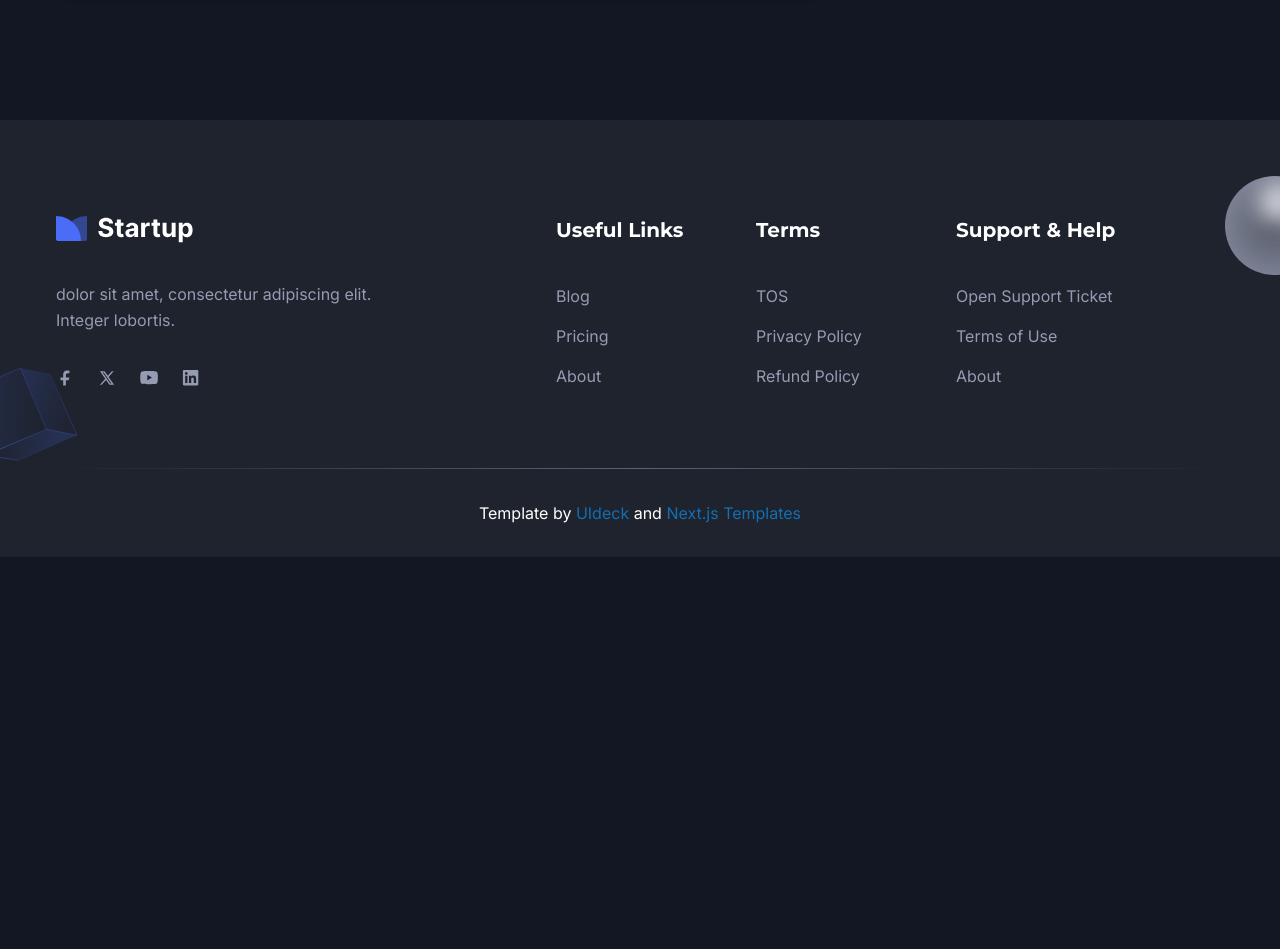
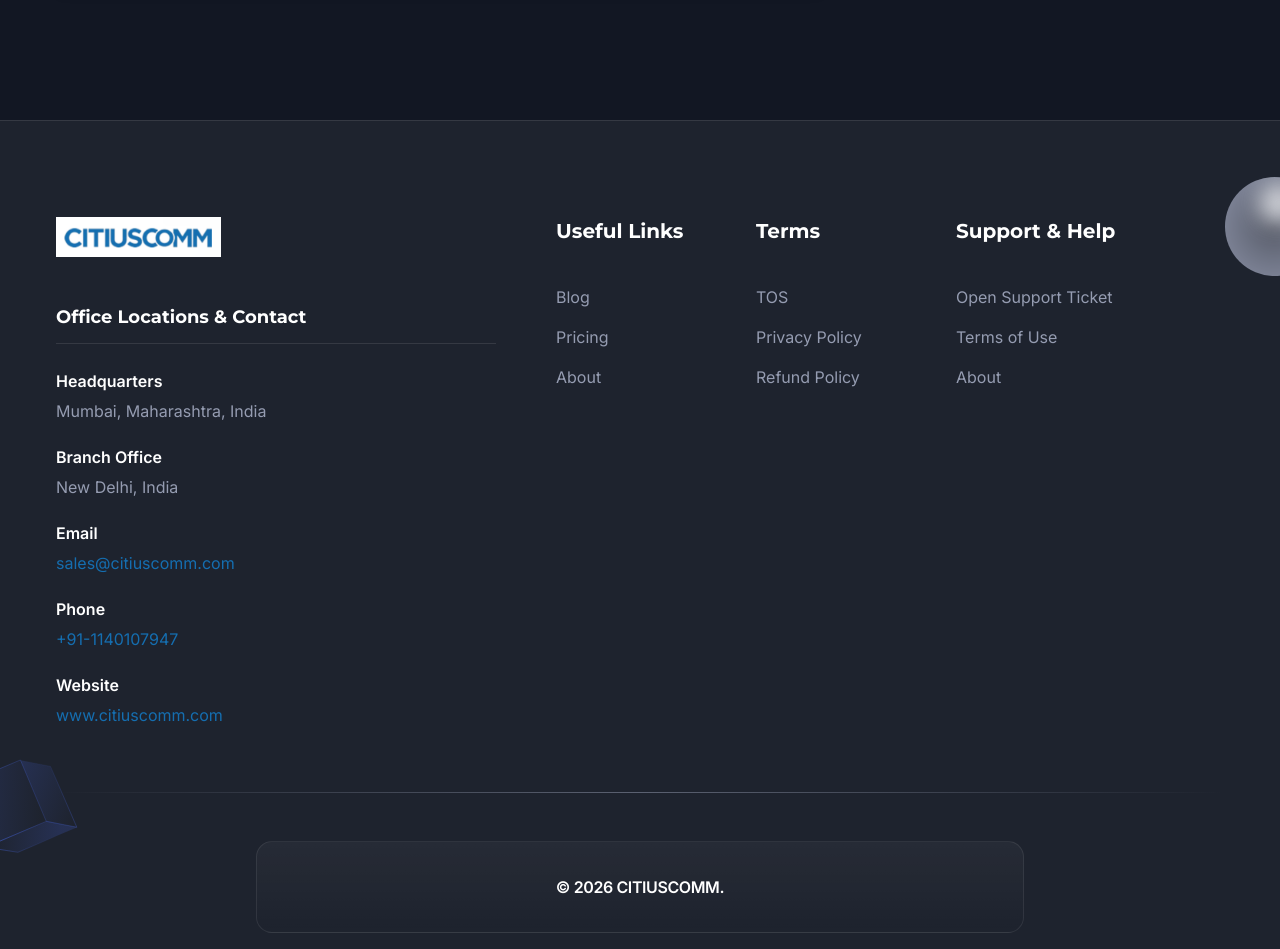
Before and after one commit to akshaye1cc/citiuscomm-website, a Next.js app: page / in a window 1280 px wide. Shown: the part 8100-9049 px from the top of the page. Before the commit the page ends 8657 px from the top, so only its background shows below. Built offline with nearby package versions, Linux system fonts and the light colour scheme.

Commit message:
footer component added

```diff
--- a/src/components/Footer/index.tsx
+++ b/src/components/Footer/index.tsx
@@ -5,107 +5,87 @@
 const Footer = () => {
   return (
     <>
-      <footer className="relative z-10 bg-white pt-16 dark:bg-gray-dark md:pt-20 lg:pt-24">
+      <footer className="relative z-10 border-t border-gray-100/90 bg-white pt-16 dark:border-white/10 dark:bg-gray-dark md:pt-20 lg:pt-24">
         <div className="container">
           <div className="-mx-4 flex flex-wrap">
             <div className="w-full px-4 md:w-1/2 lg:w-4/12 xl:w-5/12">
-              <div className="mb-12 max-w-[360px] lg:mb-16">
-                <Link href="/" className="mb-8 inline-block">
+              <div className="mb-12 max-w-[440px] lg:mb-16">
+                <Link
+                  href="/"
+                  aria-label="Citius Communications — Home"
+                  className="group/logo mb-10 inline-block transition-opacity hover:opacity-95"
+                >
+                  <span className="relative isolate inline-flex ">
                     <Image
-                    src="/images/logo/logo-2.svg"
-                    alt="logo"
-                    className="w-full dark:hidden"
-                    width={140}
-                    height={30}
+                      src="/images/logo/logo2.png"
+                      alt="Citius Communications"
+                      width={400}
+                      height={52}
+                      className="relative z-10 h-8 w-auto max-w-[min(100%,280px)] sm:h-9 md:h-10 md:max-w-[min(100%,360px)]"
                     />
-                  <Image
-                    src="/images/logo/logo.svg"
-                    alt="logo"
-                    className="hidden w-full dark:block"
-                    width={140}
-                    height={30}
-                  />
+                  </span>
                 </Link>
-                <p className="mb-9 text-base leading-relaxed text-body-color dark:text-body-color-dark">
-                   dolor sit amet, consectetur adipiscing elit.
-                  Integer lobortis.
-                </p>
-                <div className="flex items-center">
+
+                <h2 className="mb-6 border-b border-gray-200 pb-3 text-lg font-bold text-black dark:border-white/10 dark:text-white">
+                  Office Locations &amp; Contact
+                </h2>
+                <dl className="space-y-5 text-base leading-relaxed text-body-color dark:text-body-color-dark">
+                  <div>
+                    <dt className="font-semibold text-black dark:text-white">
+                      Headquarters
+                    </dt>
+                    <dd className="mt-1 pl-0">
+                      Mumbai, Maharashtra, India
+                    </dd>
+                  </div>
+                  <div>
+                    <dt className="font-semibold text-black dark:text-white">
+                      Branch Office
+                    </dt>
+                    <dd className="mt-1">New Delhi, India</dd>
+                  </div>
+                  <div>
+                    <dt className="font-semibold text-black dark:text-white">
+                      Email
+                    </dt>
+                    <dd className="mt-1">
                       <a
-                    href="/"
-                    aria-label="social-link"
+                        href="mailto:sales@citiuscomm.com"
+                        className="text-primary underline-offset-4 hover:underline"
+                      >
+                        sales@citiuscomm.com
+                      </a>
+                    </dd>
+                  </div>
+                  <div>
+                    <dt className="font-semibold text-black dark:text-white">
+                      Phone
+                    </dt>
+                    <dd className="mt-1">
+                      <a
+                        href="tel:+911140107947"
+                        className="text-primary underline-offset-4 hover:underline"
+                      >
+                        +91-1140107947
+                      </a>
+                    </dd>
+                  </div>
+                  <div>
+                    <dt className="font-semibold text-black dark:text-white">
+                      Website
+                    </dt>
+                    <dd className="mt-1">
+                      <a
+                        href="https://www.citiuscomm.com"
                         target="_blank"
                         rel="noopener noreferrer"
-                    className="mr-6 text-body-color duration-300 hover:text-primary dark:text-body-color-dark dark:hover:text-primary"
+                        className="text-primary underline-offset-4 hover:underline"
                       >
-                    <svg
-                      width="18"
-                      height="18"
-                      viewBox="0 0 22 22"
-                      fill="none"
-                      xmlns="http://www.w3.org/2000/svg"
-                    >
-                      <path
-                        d="M12.1 10.4939V7.42705C12.1 6.23984 13.085 5.27741 14.3 5.27741H16.5V2.05296L13.5135 1.84452C10.9664 1.66676 8.8 3.63781 8.8 6.13287V10.4939H5.5V13.7183H8.8V20.1667H12.1V13.7183H15.4L16.5 10.4939H12.1Z"
-                        fill="currentColor"
-                      />
-                    </svg>
+                        www.citiuscomm.com
                       </a>
-                  <a
-                    href="/"
-                    aria-label="social-link"
-                    target="_blank"
-                    rel="noopener noreferrer"
-                    className="mr-6 text-body-color duration-300 hover:text-primary dark:text-body-color-dark dark:hover:text-primary"
-                  >
-                    <svg
-                      width="18"
-                      height="18"
-                      viewBox="0 0 22 22"
-                      fill="none"
-                      xmlns="http://www.w3.org/2000/svg"
-                    >
-                      <path
-                        fillRule="evenodd"
-                        clipRule="evenodd"
-                        d="M13.9831 19.25L9.82094 13.3176L4.61058 19.25H2.40625L8.843 11.9233L2.40625 2.75H8.06572L11.9884 8.34127L16.9034 2.75H19.1077L12.9697 9.73737L19.6425 19.25H13.9831ZM16.4378 17.5775H14.9538L5.56249 4.42252H7.04674L10.808 9.6899L11.4584 10.6039L16.4378 17.5775Z"
-                        fill="currentColor"
-                      />
-                    </svg>
-                  </a>
-                  <a
-                    href="/"
-                    aria-label="social-link"
-                    target="_blank"
-                    rel="noopener noreferrer"
-                    className="mr-6 text-body-color duration-300 hover:text-primary dark:text-body-color-dark dark:hover:text-primary"
-                  >
-                    <svg
-                      width="18"
-                      height="14"
-                      viewBox="0 0 18 14"
-                      className="fill-current"
-                    >
-                      <path d="M17.5058 2.07119C17.3068 1.2488 16.7099 0.609173 15.9423 0.395963C14.5778 7.26191e-08 9.0627 0 9.0627 0C9.0627 0 3.54766 7.26191e-08 2.18311 0.395963C1.41555 0.609173 0.818561 1.2488 0.619565 2.07119C0.25 3.56366 0.25 6.60953 0.25 6.60953C0.25 6.60953 0.25 9.68585 0.619565 11.1479C0.818561 11.9703 1.41555 12.6099 2.18311 12.8231C3.54766 13.2191 9.0627 13.2191 9.0627 13.2191C9.0627 13.2191 14.5778 13.2191 15.9423 12.8231C16.7099 12.6099 17.3068 11.9703 17.5058 11.1479C17.8754 9.68585 17.8754 6.60953 17.8754 6.60953C17.8754 6.60953 17.8754 3.56366 17.5058 2.07119ZM7.30016 9.44218V3.77687L11.8771 6.60953L7.30016 9.44218Z" />
-                    </svg>
-                  </a>
-                  <a
-                    href="/"
-                    aria-label="social-link"
-                    target="_blank"
-                    rel="noopener noreferrer"
-                    className="text-body-color duration-300 hover:text-primary dark:text-body-color-dark dark:hover:text-primary"
-                  >
-                    <svg
-                      width="17"
-                      height="16"
-                      viewBox="0 0 17 16"
-                      className="fill-current"
-                    >
-                      <path d="M15.2196 0H1.99991C1.37516 0 0.875366 0.497491 0.875366 1.11936V14.3029C0.875366 14.8999 1.37516 15.4222 1.99991 15.4222H15.1696C15.7943 15.4222 16.2941 14.9247 16.2941 14.3029V1.09448C16.3441 0.497491 15.8443 0 15.2196 0ZM5.44852 13.1089H3.17444V5.7709H5.44852V13.1089ZM4.29899 4.75104C3.54929 4.75104 2.97452 4.15405 2.97452 3.43269C2.97452 2.71133 3.57428 2.11434 4.29899 2.11434C5.02369 2.11434 5.62345 2.71133 5.62345 3.43269C5.62345 4.15405 5.07367 4.75104 4.29899 4.75104ZM14.07 13.1089H11.796V9.55183C11.796 8.7061 11.771 7.58674 10.5964 7.58674C9.39693 7.58674 9.222 8.53198 9.222 9.47721V13.1089H6.94792V5.7709H9.17202V6.79076H9.19701C9.52188 6.19377 10.2466 5.59678 11.3711 5.59678C13.6952 5.59678 14.12 7.08925 14.12 9.12897V13.1089H14.07Z" />
-                    </svg>
-                  </a>
+                    </dd>
                   </div>
+                </dl>
               </div>
             </div>
 
@@ -213,27 +193,14 @@
           </div>
 
           <div className="h-px w-full bg-linear-to-r from-transparent via-[#D2D8E183] to-transparent dark:via-[#959CB183]"></div>
-          <div className="py-8">
-            <p className="text-center text-base text-body-color dark:text-white">
-              Template by{" "}
-              <a
-                href="http://uideck.com"
-                target="_blank"
-                rel="noopener noreferrer"
-                className="hover:text-primary"
-              >
-                UIdeck
-              </a>{" "}
-              and{" "}
-              <a
-                href="https://nextjstemplates.com"
-                target="_blank"
-                rel="noopener noreferrer"
-                className="hover:text-primary"
-              >
-                Next.js Templates
-              </a>
+          <div className="pb-2 pt-10 md:pb-4 md:pt-12">
+            <div className="mx-auto max-w-3xl rounded-2xl border border-black/[0.06] bg-linear-to-b from-gray-50 to-white px-6 py-7 shadow-[0_1px_2px_rgba(15,23,42,0.04)] dark:border-white/[0.08] dark:from-white/[0.04] dark:to-transparent dark:shadow-none sm:px-10 sm:py-8">
+              <p className="flex flex-col items-center justify-center gap-2 text-center text-sm leading-relaxed text-body-color dark:text-body-color-dark sm:flex-row sm:flex-wrap sm:gap-x-1 sm:gap-y-1 sm:text-base">
+                <span className="font-semibold tracking-tight text-black dark:text-white">
+                  © 2026 CITIUSCOMM.
+                </span>
               </p>
+            </div>
           </div>
         </div>
         <div className="absolute right-0 top-14 z-[-1]">
```
Also changed, not shown: public/images/logo/logo2.png (added). Lines whose indentation alone changed are shown as unchanged.
